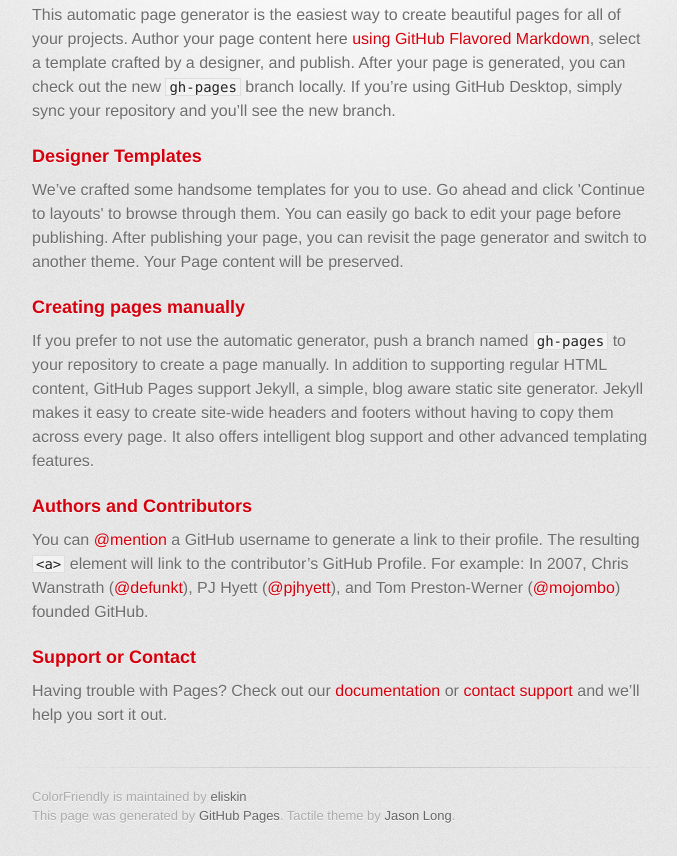
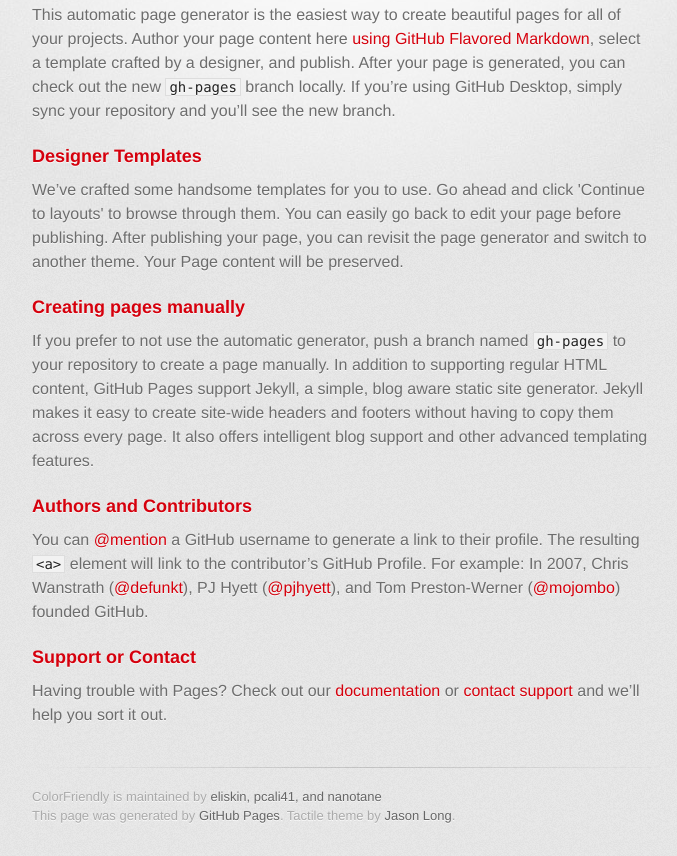
Before and after one commit to eliskin/ColorFriendly, a plain HTML site: page index.html in a window 1280 px wide. Shown: the part 334-1190 px from the top of the page, without its empty margins (298-975 px from the left). Drawn offline with Linux system fonts and the light colour scheme; a web font is replaced by a local one.

Commit message:
Correcting Credits

```diff
--- a/index.html
+++ b/index.html
@@ -58,7 +58,7 @@
         </section>
 
         <footer>
-          ColorFriendly is maintained by <a href="https://github.com/eliskin">eliskin</a><br>
+          ColorFriendly is maintained by <a href="https://github.com/eliskin">eliskin</a><a href="https://github.com/pcali41">, pcali41</a><a href="https://github.com/nanotane">, and nanotane</a><br>
           This page was generated by <a href="https://pages.github.com">GitHub Pages</a>. Tactile theme by <a href="https://twitter.com/jasonlong">Jason Long</a>.
         </footer>
 
```
